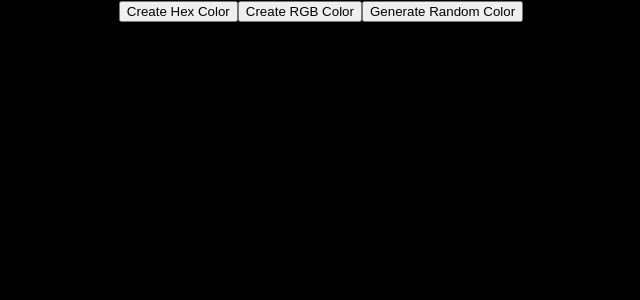
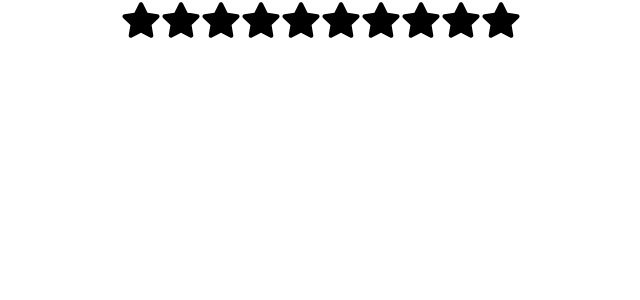
Before and after one commit to Shashank-4502/frontend-react-projects, a React (Create React App) app: page / in a window 1280 px wide. Shown: the top 300 px of the page, without its empty margins (319-959 px from the left). Built offline with nearby package versions, Linux system fonts and the light colour scheme.

Commit message:
Star rating based on hover and click is updated

```diff
--- a/package.json
+++ b/package.json
@@ -8,6 +8,7 @@
     "@testing-library/user-event": "^13.5.0",
     "react": "^18.3.1",
     "react-dom": "^18.3.1",
+    "react-icons": "^5.3.0",
     "react-scripts": "5.0.1",
     "web-vitals": "^2.1.4"
   },
--- a/src/App.js
+++ b/src/App.js
@@ -1,5 +1,6 @@
 import "./App.css";
 import RandomColor from "./components/random-color";
+import StarRating from "./components/star-rating";
 
 function App() {
   return (
@@ -8,7 +9,9 @@ function App() {
       {/* <Accordian /> */}
 
       {/* Random color Component */}
-      <RandomColor />
+      {/* <RandomColor /> */}
+      {/* Star Rating component */}
+      <StarRating noOfStars={10} />
     </div>
   );
 }
--- /dev/null
+++ b/src/components/star-rating/index.jsx
@@ -0,0 +1,37 @@
+import { useState } from "react";
+import styles from "./styles.module.css";
+import { FaStar } from "react-icons/fa";
+export default function StarRating({ noOfStars = 5 }) {
+  const [rating, setRating] = useState(0);
+  const [hover, setHover] = useState(0);
+  function handleClick(getCurrentIndex) {
+    setRating(getCurrentIndex);
+  }
+  function handleMouseMove(getCurrentIndex) {
+    setHover(getCurrentIndex);
+  }
+  function handleMouseLeave(getCurrentIndex) {
+    setHover(rating);
+  }
+  return (
+    <div className={styles.starRating}>
+      {[...Array(noOfStars)].map((_, index) => {
+        index += 1;
+        return (
+          <FaStar
+            key={index}
+            className={
+              index <= (hover || rating)
+                ? `${styles.active}`
+                : `${styles.inactive}`
+            }
+            onClick={() => handleClick(index)}
+            onMouseMove={() => handleMouseMove(index)}
+            onMouseLeave={() => handleMouseLeave(index)}
+            size={40}
+          />
+        );
+      })}
+    </div>
+  );
+}
--- /dev/null
+++ b/src/components/star-rating/styles.module.css
@@ -0,0 +1,6 @@
+.active {
+  color: #fff700;
+}
+.inactive {
+  color: black;
+}
```
Also changed, not shown: 1 other file (tests, documents, lock files or other folders).
